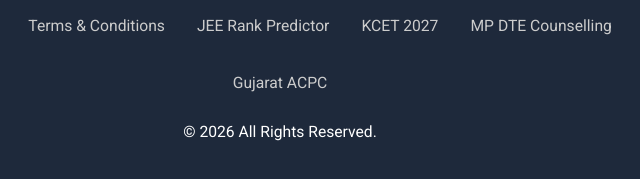
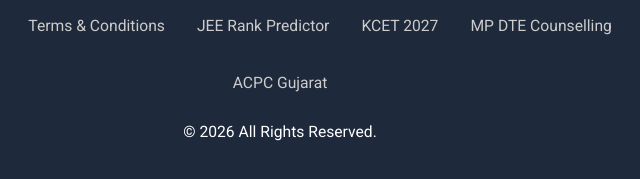
Before and after one commit to ConnectWithMan/REAP2026.in, a plain HTML site: page index.html in a window 1280 px wide. Shown: the part 5975-6154 px from the top of the page, 360-1000 px from the left. Drawn offline with Linux system fonts and the light colour scheme.

Commit message:
Update index.html

```diff
--- a/index.html
+++ b/index.html
@@ -1521,7 +1521,7 @@
             <a href="https://mpdtecounselling.in/" target="_blank">MP DTE Counselling</a>
             <a href="https://rtuonline.in/" target="_blank">RTU Online</a>
             <a href="https://jacchandigarh.in/" target="_blank">JAC Chandigarh</a>
-            <a href="https://acpccounselling.com/" target="_blank">Gujarat ACPC</a>
+            <a href="https://acpccounselling.com/" target="_blank">ACPC Gujarat</a>
         </div>
         &copy;
         <script>document.write(new Date().getFullYear());</script> All Rights Reserved.
```
